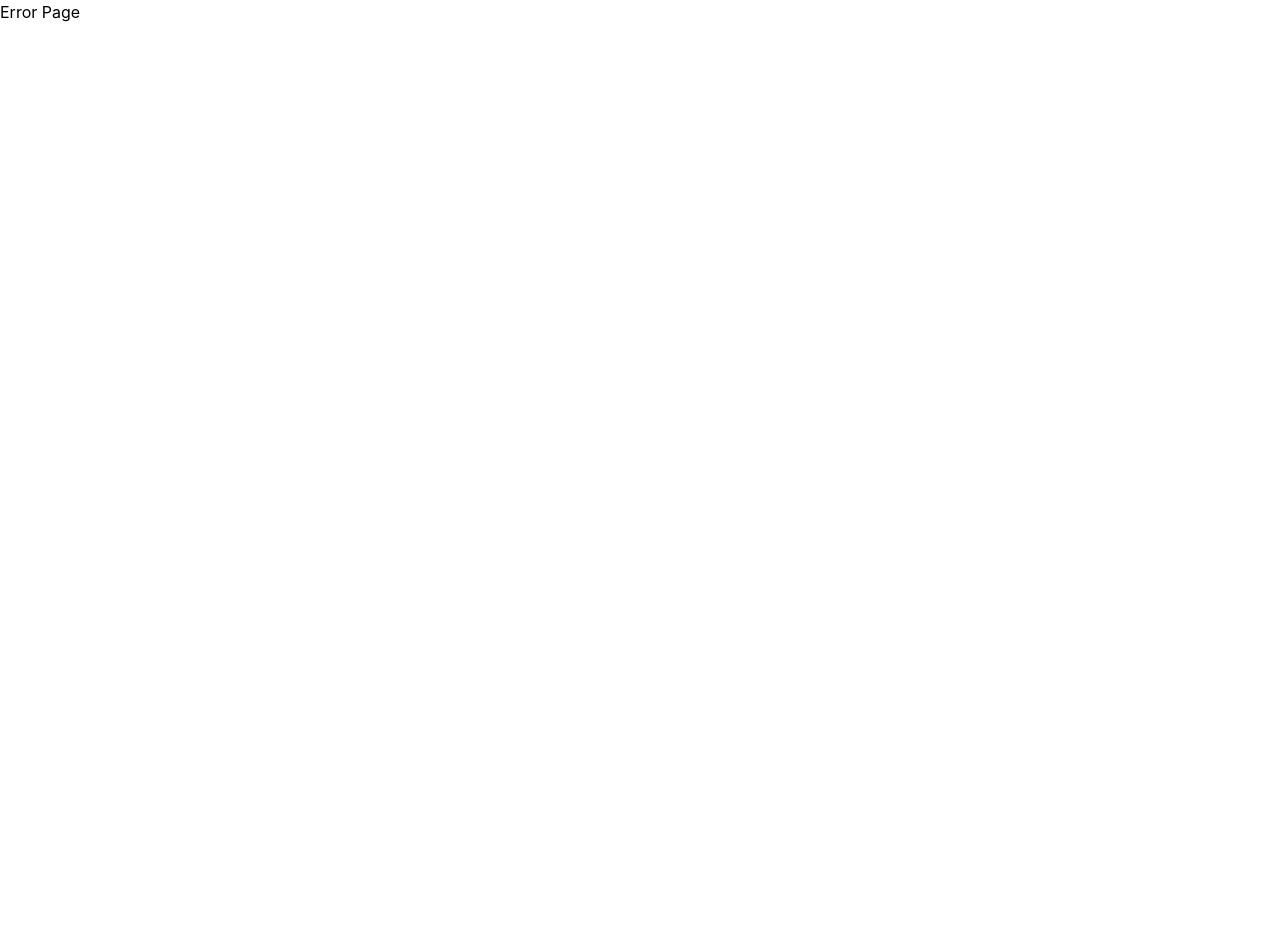
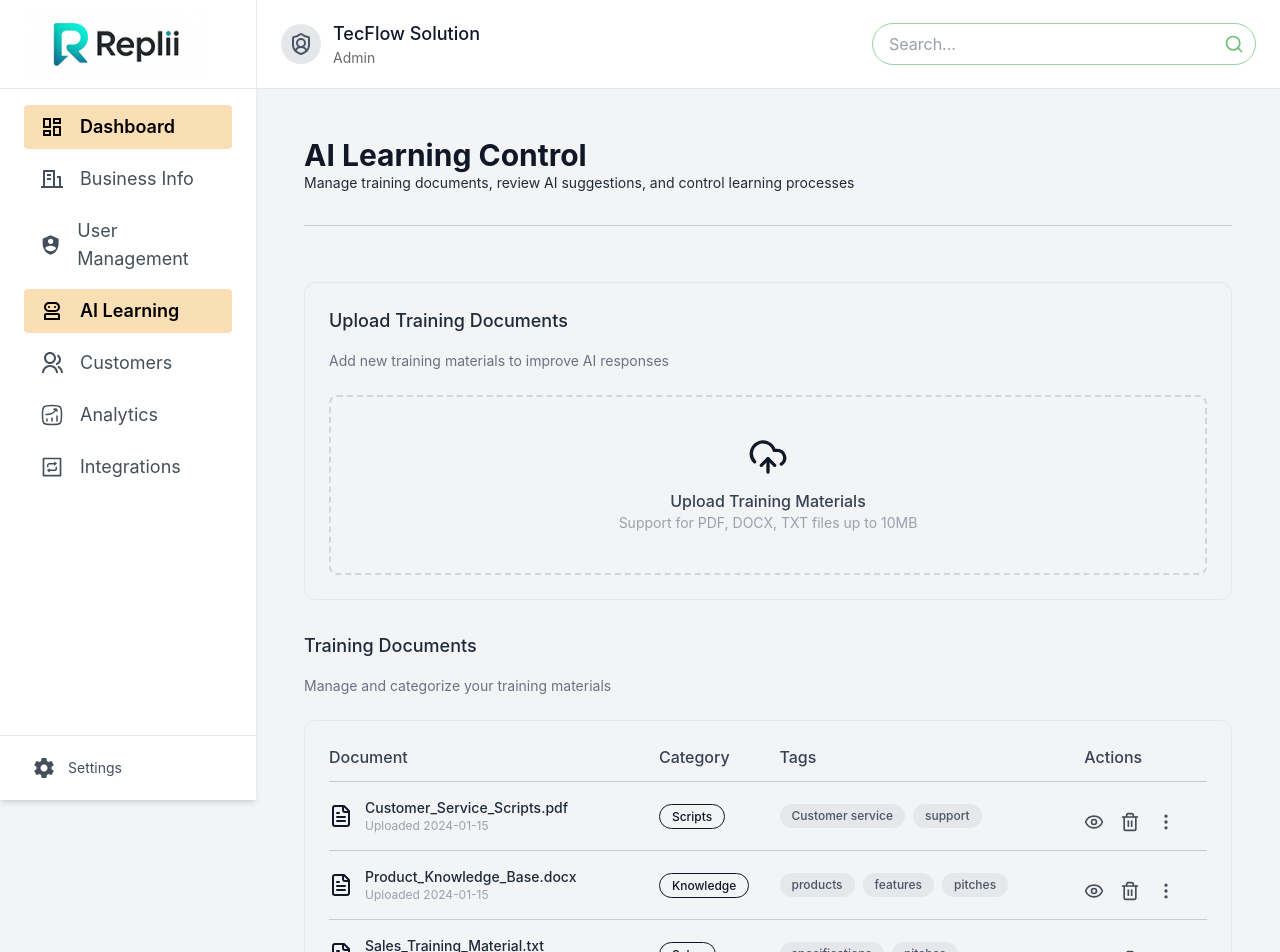
Before and after one commit to Sahara138/twvinfast, a React (Vite) app: page /admin/ai-learning in a window 1280 px wide. Before the commit this address had no page. Shown: the top 952 px of the page. Before the commit the page ends 800 px from the top, so only its background shows below. Built offline with nearby package versions, Linux system fonts and the light colour scheme.

Commit message:
Ai Learning Complete

```diff
--- a/src/layouts/AdminLayout.tsx
+++ b/src/layouts/AdminLayout.tsx
@@ -15,7 +15,7 @@ export default function AdminLayout() {
     const menuItems = [
         {
             label: "Dashboard",
-            path: "/Admin",
+            path: "/admin",
             renderIcon: (isActive: boolean) => (
                 <DashboardSVG strokeColor={isActive ? "#000000" : "#454F5B"} />
             ),
@@ -36,7 +36,7 @@ export default function AdminLayout() {
         },
         {
             label: "AI Learning",
-            path: "/ai-learning",
+            path: "ai-learning",
             renderIcon: (isActive: boolean) => (
                 < AILearningSVG strokeColor={isActive ? "#000000" : "#454F5B"} />
             ),
--- /dev/null
+++ b/src/pages/Admin/AILearning/AILearning.tsx
@@ -0,0 +1,147 @@
+import { UploadCloud, Eye, MoreVertical, FileText, Trash2 } from "lucide-react";
+import type { DocumentItem } from "../../../types/Admin/AILearning";
+export default function AILearning() {
+ const documents: DocumentItem[] = [
+  {
+    name: "Customer_Service_Scripts.pdf",
+    date: "2024-01-15",
+    category: "Scripts",
+    tags: ["Customer service", "support"],
+  },
+  {
+    name: "Product_Knowledge_Base.docx",
+    date: "2024-01-15",
+    category: "Knowledge",
+    tags: ["products", "features", "pitches"],
+  },
+  {
+    name: "Sales_Training_Material.txt",
+    date: "2024-01-15",
+    category: "Sales",
+    tags: ["specifications", "pitches"],
+  },
+  {
+    name: "Technical_Documentation.pdf",
+    date: "2024-01-15",
+    category: "Technical",
+    tags: ["objections", "support", "sales"],
+  },
+  {
+    name: "Customer_Service_Scripts.pdf",
+    date: "2024-01-15",
+    category: "Sales",
+    tags: ["Customer service", "setup"],
+  },
+];
+
+    const handleFileChange = (e: React.ChangeEvent<HTMLInputElement>) => {
+        const file = e.target.files?.[0];
+        if (file) {
+            console.log("Selected file:", file.name);
+
+        }
+    };
+
+    return (
+        <div className="p-6 lg:p-12 pt-12 space-y-8 ">
+            {/* Header */}
+            <div className="">
+                <h1 className="text-3xl font-bold text-gray-900">
+                    AI Learning Control
+                </h1>
+                <p className="text-sm text-[#212B36]">
+                    Manage training documents, review AI suggestions, and control learning processes
+                </p>
+            </div>
+            <div className="border-[#C4CDD5] border-t pb-6 " />
+
+            {/* Upload Section */}
+            <div className="border border-gray-200 rounded-xl p-6">
+                <h2 className="text-lg font-medium text-gray-800 mb-4">
+                    Upload Training Documents
+                </h2>
+                <p className="text-sm text-gray-500 mb-6">
+                    Add new training materials to improve AI responses
+                </p>
+
+
+                <label
+                    htmlFor="file-upload"
+                    className="border-2 border-dashed border-gray-300 rounded-lg p-10 text-center hover:border-orange-400 transition-colors cursor-pointer block"
+                >
+                    <input
+                        id="file-upload"
+                        type="file"
+                        accept=".pdf,.doc,.docx,.txt"
+                        className="hidden"
+                        onChange={handleFileChange}
+                    />
+                    <UploadCloud className="mx-auto mb-3 text-gray-900 w-10 h-10" />
+                    <p className="font-medium text-gray-700">Upload Training Materials</p>
+                    <p className="text-sm text-gray-400">
+                        Support for PDF, DOCX, TXT files up to 10MB
+                    </p>
+                </label>
+
+            </div>
+
+            {/* Training Documents */}
+            <div className="">
+                <h2 className="text-lg font-medium text-gray-800 mb-4">
+                    Training Documents
+                </h2>
+                <p className="text-sm text-gray-500 mb-6">
+                    Manage and categorize your training materials
+                </p>
+
+                <div className="overflow-x-auto  border border-gray-200 rounded-xl p-6">
+                    <table className="min-w-full text-sm text-left border-collapse">
+                        <thead className="">
+                            <tr className="text-gray-700 text-base border-b border-[#C4CDD5] ">
+                                <th className="pb-3 font-medium">Document</th>
+                                <th className="pb-3 font-medium">Category</th>
+                                <th className="pb-3 font-medium">Tags</th>
+                                <th className="pb-3 font-medium">Actions</th>
+                            </tr>
+                        </thead>
+                        <tbody className="divide-y divide-[#C4CDD5]">
+                            {documents.map((doc, idx) => (
+                                <tr key={idx} className="hover:bg-orange-50">
+                                    <td className="py-4 flex items-center gap-3">
+                                        <FileText className=" w-6 h-8" />
+                                        <div>
+                                            <p className="font-medium text-gray-800">{doc.name}</p>
+                                            <p className="text-xs text-gray-400">
+                                                Uploaded {doc.date}
+                                            </p>
+                                        </div>
+                                    </td>
+                                    <td>
+                                        <span className="px-3 py-1 text-xs font-medium  border rounded-full">
+                                            {doc.category}
+                                        </span>
+                                    </td>
+                                    <td className="space-x-2">
+                                        {doc.tags.map((tag, i) => (
+                                            <span
+                                                key={i}
+                                                className="inline-block px-3 py-1 text-xs font-medium bg-gray-200 text-gray-600 rounded-full"
+                                            >
+                                                {tag}
+                                            </span>
+                                        ))}
+                                    </td>
+                                    <td className="flex items-center gap-4 py-4 text-[#454F5B]">
+                                        <Eye className="w-5 h-5 hover:text-orange-400 cursor-pointer" />
+                                        <Trash2 className="w-5 h-5 hover:text-orange-400 cursor-pointer" />
+                                        <MoreVertical className="w-5 h-5 hover:text-orange-400 cursor-pointer" />
+                                    </td>
+                                </tr>
+                            ))}
+                        </tbody>
+                    </table>
+                </div>
+            </div>
+        </div>
+    );
+}
--- a/src/provider/router.tsx
+++ b/src/provider/router.tsx
@@ -11,6 +11,7 @@ import AdminLayout from "../layouts/AdminLayout";
 import AdminDAshboard from "../pages/Admin/AdminDashboard/AdminDAshboard";
 import BusinessInfo from "../pages/Admin/BusinessInfo/BusinessInfo";
 import UserManagement from "../components/Admin/UserManagement/UserManagement";
+import AILearning from "../pages/Admin/AILearning/AILearning";
 export const router = createBrowserRouter([
     {
         path: "/",
@@ -42,6 +43,7 @@ export const router = createBrowserRouter([
             { index: true, Component: AdminDAshboard },
             {path:"business-info",Component:BusinessInfo},
             {path:"user-management",Component:UserManagement},
+            {path:"ai-learning",Component:AILearning},
         ]
     }
 
--- /dev/null
+++ b/src/types/Admin/AILearning.ts
@@ -0,0 +1,6 @@
+export interface DocumentItem {
+  name: string;
+  date: string;
+  category: string;
+  tags: string[];
+}
```
Also changed, not shown: src/types/Admin/UserManagement.ts (renamed from src/types/Admin/UserManagement.tsx).
